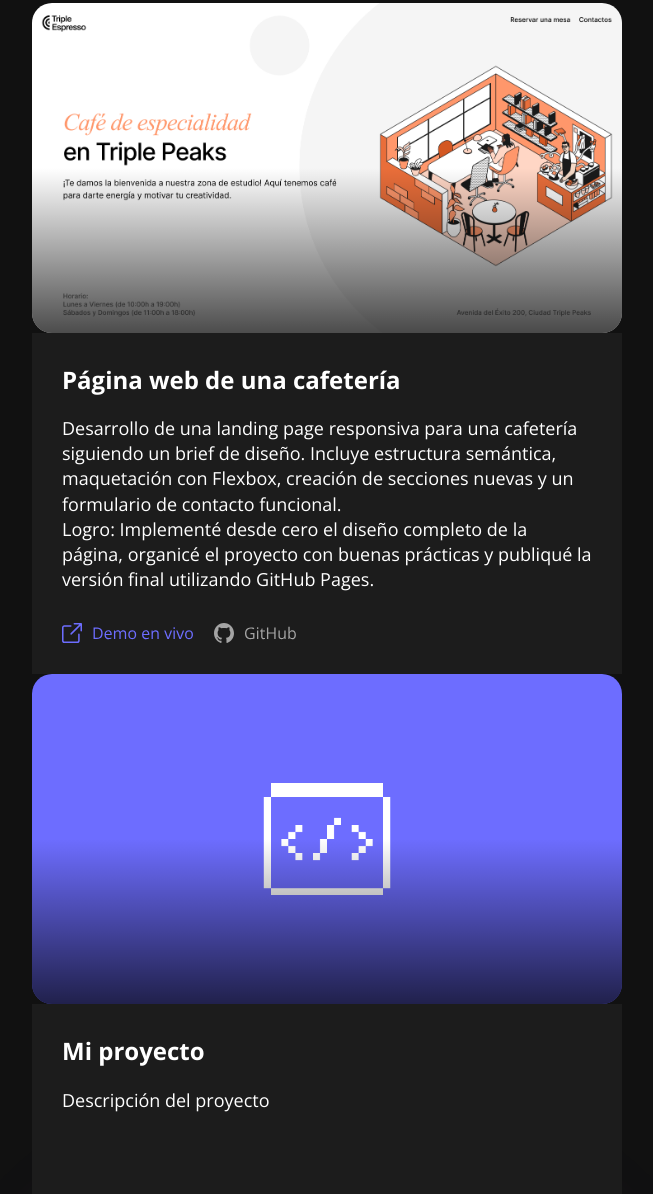
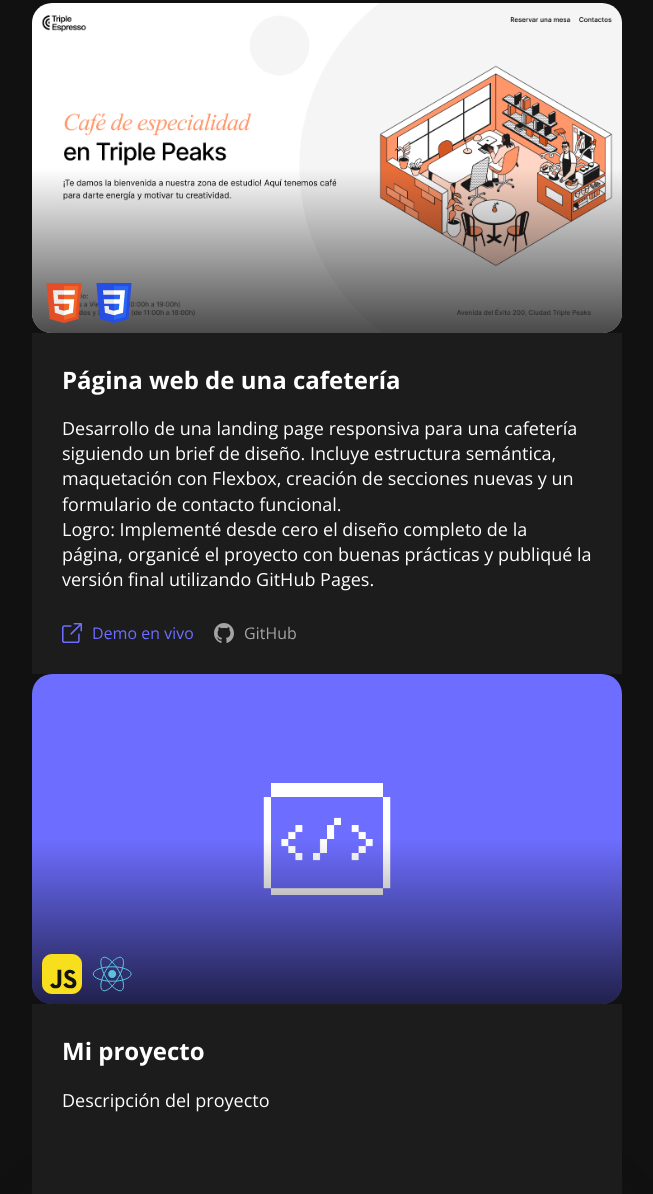
Before and after one commit to desertranger498-cyber/web_project_portfolio_es, a plain HTML site: page index.html in a window 1280 px wide. Shown: the part 999-2193 px from the top of the page, without its empty margins (313-966 px from the left). Drawn offline with Linux system fonts and the light colour scheme; files whose address does not match are found by name.

Commit message:
added github pages link to README, added 2 icons on top of the project cards

```diff
--- a/index.html
+++ b/index.html
@@ -98,11 +98,22 @@
 
       <section class="project__highlights">
         <h2 class="content__title">Proyectos destacados</h2>
-        <!-- vi que h1 solo use usa para el titulo general de la página y los demas se ponen como h2, no se si lo interpreté correctamente, dejeme saber como se hace apropiadamente -->
 
         <div class="project__containers">
           <div class="project__coffeeshop">
             <div class="dark__effect">
+              <div class="tech__logo-displayer">
+                <img
+                  class="logo__html-margin tech__logo-size"
+                  src="./images/html5.svg"
+                  alt="segundo logo de html 5"
+                />
+                <img
+                  class="tech__logo-size"
+                  src="./images/css3.svg"
+                  alt="segundo logo de css 3"
+                />
+              </div>
               <img
                 class="project__picture"
                 src="./images/coffeshop__webpage.png"
@@ -155,6 +166,18 @@
 
           <div class="project__javascript">
             <div class="dark__effect">
+              <div class="tech__logo-displayer">
+                <img
+                  class="tech__logo-size"
+                  src="./images/javascript.svg"
+                  alt="segundo logo de javascript"
+                />
+                <img
+                  class="tech__logo-size"
+                  src="./images/react__logo.svg"
+                  alt="logo de react"
+                />
+              </div>
               <img
                 class="project__js-imagefit project__picture"
                 src="./images/placeholder__javascript.png"
--- a/styles/style.css
+++ b/styles/style.css
@@ -225,6 +225,34 @@ body {
   width: 100%;
 }
 
+.project__coffeeshop {
+  max-width: 590px;
+  min-width: 0px;
+}
+
+.project__javascript {
+  max-width: 590px;
+  min-width: 0px;
+}
+
+.tech__logo-size {
+  width: 40px;
+  height: 40px;
+}
+
+.logo__html-margin {
+  margin-left: 2px;
+}
+
+.tech__logo-displayer {
+  display: flex;
+  gap: 10px;
+  position: absolute;
+  left: 10px;
+  bottom: 10px;
+  z-index: 1;
+}
+
 .dark__effect {
   position: relative;
   overflow: hidden;
@@ -245,16 +273,6 @@ body {
   );
 
   pointer-events: none;
-}
-
-.project__coffeeshop {
-  max-width: 590px;
-  min-width: 0px;
-}
-
-.project__javascript {
-  max-width: 590px;
-  min-width: 0px;
 }
 
 .project__picture {
```
Also changed, not shown: images/react__logo.svg (added), 1 other file.
